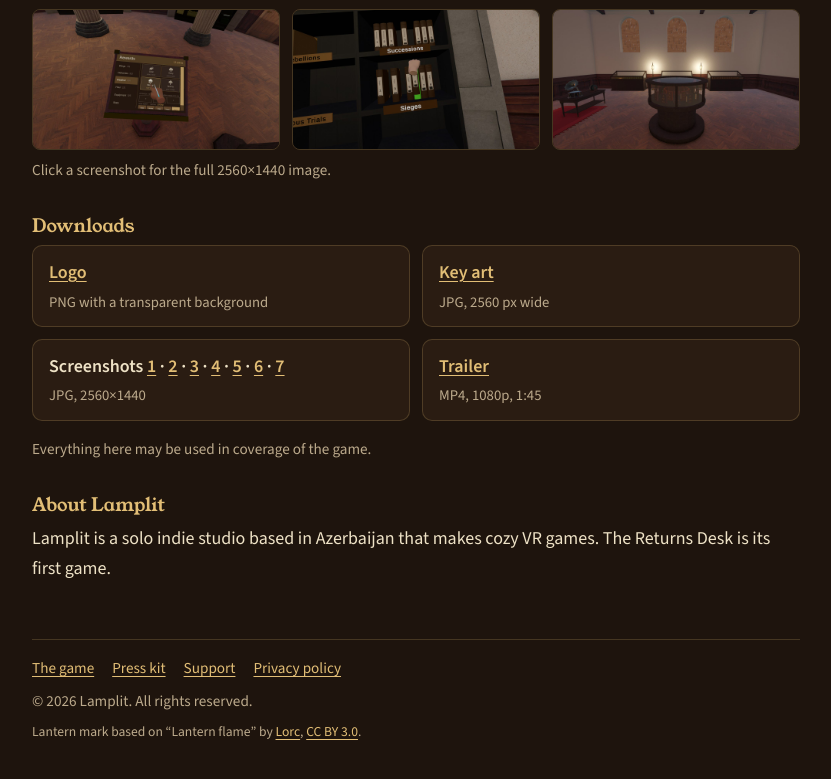
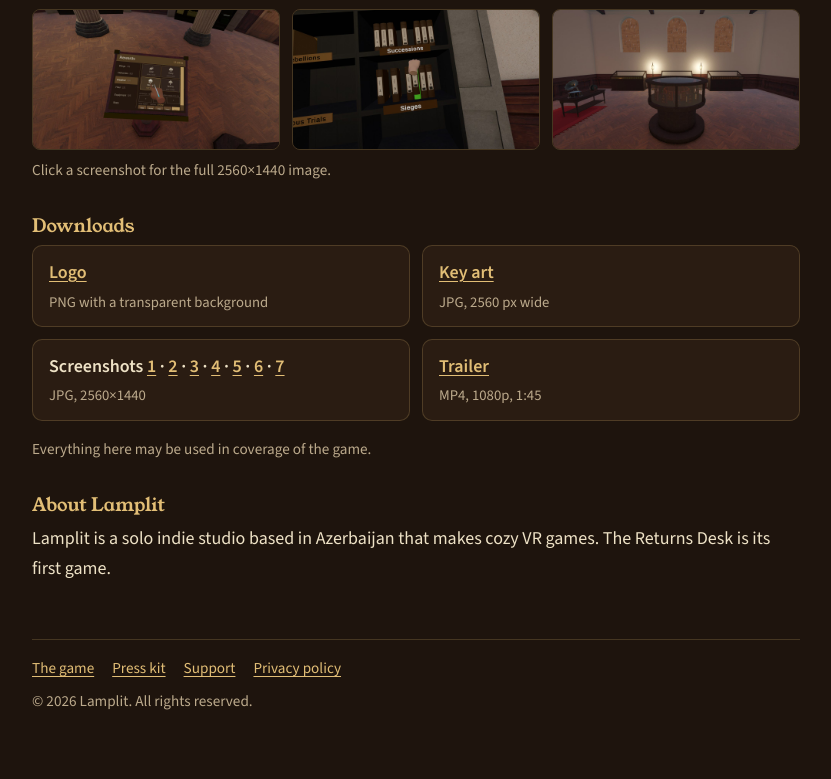
Before and after one commit to lamplitgames/lamplitgames.github.io, a plain HTML site: page index.html in a window 1280 px wide. Shown: the part 6289-7068 px from the top of the page, without its empty margins (224-1055 px from the left). Drawn offline with nearby package versions, Linux system fonts and the light colour scheme.

Commit message:
removed cc3 note

```diff
--- a/index.html
+++ b/index.html
@@ -279,7 +279,6 @@
 <footer>
 <nav aria-label="Footer"><a href="#game">The game</a><a href="#press">Press kit</a><a href="support.html">Support</a><a href="privacy.html">Privacy policy</a></nav>
 <p>© 2026 Lamplit. All rights reserved.</p>
-<p class="credit">Lantern mark based on “Lantern flame” by <a href="https://game-icons.net/1x1/lorc/lantern-flame.html">Lorc</a>, <a href="https://creativecommons.org/licenses/by/3.0/">CC BY 3.0</a>.</p>
 </footer>
 </main>
 </body>
--- a/style.css
+++ b/style.css
@@ -77,7 +77,6 @@ dd { margin: 0; }
 .two-col { display: grid; grid-template-columns: 1fr 1fr; gap: 16px; margin-top: 40px; }
 .two-col h3 { margin-top: 0; }
 .two-col ul { margin-bottom: 0; }
-.credit { font-size: 0.85rem; margin-top: 6px; }
 .shots { display: grid; grid-template-columns: repeat(3, 1fr); gap: 12px; margin-top: 8px; }
 .shots a:first-child { grid-column: 1 / -1; }
 .shots a { display: block; border-radius: 8px; overflow: hidden; border: 1px solid var(--line); transition: transform 0.15s ease, border-color 0.15s ease; }
```
Also changed, not shown: privacy.html (+0 -1 lines), support.html (+0 -1 lines).
